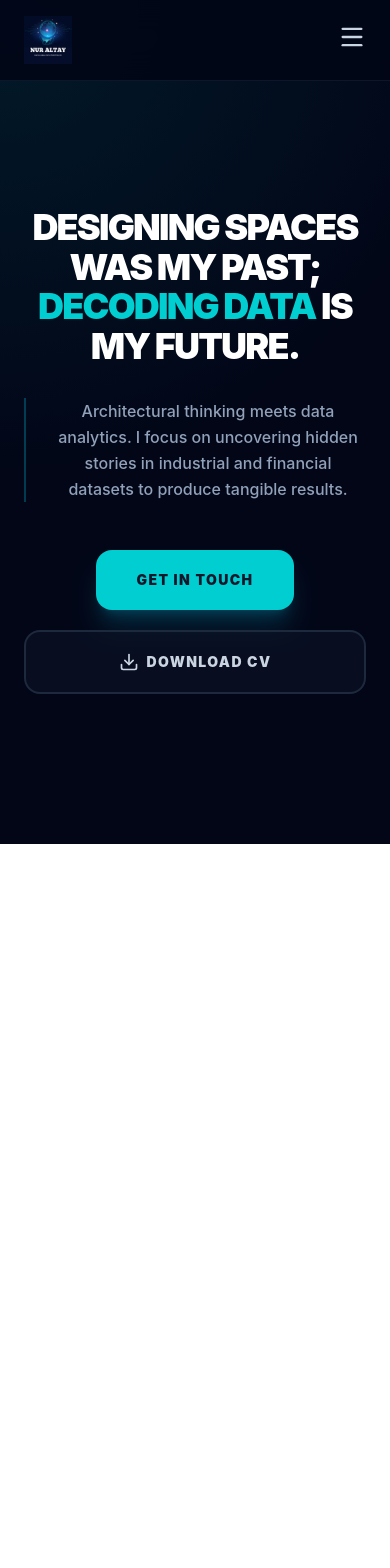
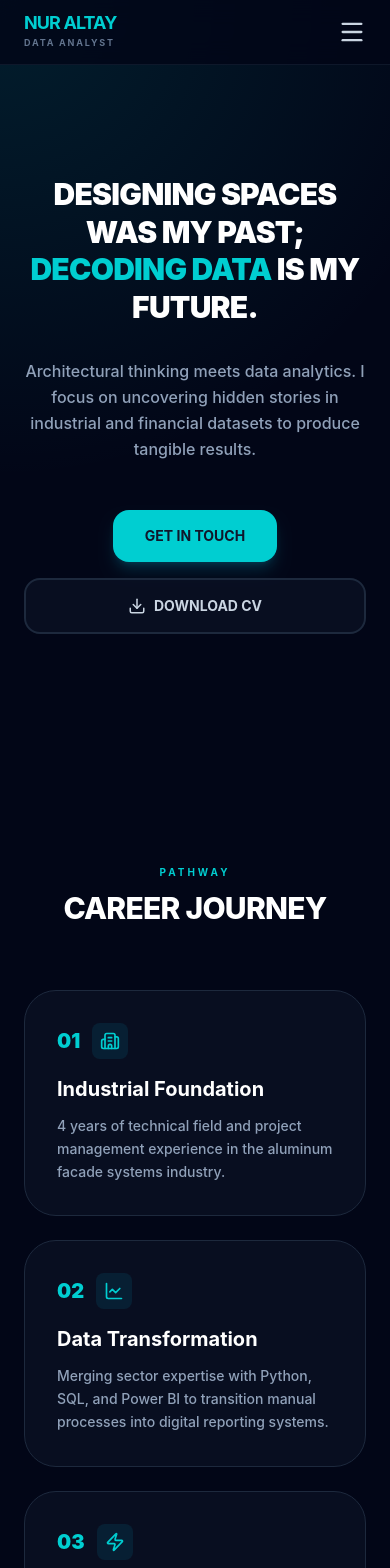
Before and after one commit to Nisanuraltay/nurportfolio, a React (Vite) app: page / in a window 390 px wide. Shown: the top 1568 px of the page. Before the commit the page ends 844 px from the top, so only its background shows below. Built offline with nearby package versions, Linux system fonts and the light colour scheme.

Commit message:
Refactor App component layout and styles
Refactor navigation and hero section layout, update styles, and enhance mobile menu functionality.

```diff
--- a/src/App.jsx
+++ b/src/App.jsx
@@ -26,8 +26,7 @@ export default function App() {
     email: "nisanuraltay07@gmail.com",
     linkedin: "https://www.linkedin.com/in/nisanuraltay",
     github: "https://github.com/Nisanuraltay/nurportfolio",
-    cvPath: "/cv.pdf",
-    logoPath: "/logo.png" //logo
+    cvPath: "/cv.pdf"
   };
 
   useEffect(() => {
@@ -47,87 +46,218 @@ export default function App() {
   const brandColor = "text-[#00ced1]";
   const brandBg = "bg-[#00ced1]";
 
+  // Mobil Menü Kapatma Yardımcısı
+  const handleNavLinkClick = () => {
+    setIsMenuOpen(false);
+  };
+
   return (
     <div className="bg-[#020617] min-h-screen text-white selection:bg-cyan-500/30 font-['Inter',_sans-serif] scroll-smooth">
 
       {/* NAVIGATION */}
-      <nav className="fixed top-0 left-0 right-0 z-[100] bg-[#020617]/90 backdrop-blur-lg border-b border-slate-800/50">
-        <div className="max-w-6xl mx-auto px-6 h-20 flex items-center justify-between">
-
-          {/* LOGO ALANI */}
-          <div
-            className="flex items-center gap-3 cursor-pointer group"
-            onClick={() => window.scrollTo({top: 0, behavior: 'smooth'})}
-          >
-            <img
-              src={personalInfo.logoPath}
-              alt="Logo"
-              className="h-12 w-auto object-contain group-hover:scale-105 transition-transform"
-            />
-            <div className="hidden sm:block">
-              <div className={`text-sm font-black ${brandColor} tracking-tighter uppercase leading-none`}>
-                {personalInfo.name}
-              </div>
-              <div className="text-[8px] text-slate-500 font-bold uppercase tracking-[0.2em] mt-1">
-                {personalInfo.title}
-              </div>
+      <nav className="fixed top-0 left-0 right-0 z-[100] bg-[#020617]/80 backdrop-blur-md border-b border-slate-800/50">
+        <div className="max-w-6xl mx-auto px-6 h-16 flex items-center justify-between">
+          <div className="cursor-pointer group" onClick={() => window.scrollTo({top: 0, behavior: 'smooth'})}>
+            <div className={`text-lg font-bold ${brandColor} tracking-tighter uppercase leading-none`}>
+              {personalInfo.name}
+            </div>
+            <div className="text-[9px] text-slate-500 font-bold uppercase tracking-[0.2em] mt-1">
+              {personalInfo.title}
             </div>
           </div>
 
-          {/* MENU ALANI (Görsel 1'deki gibi sadece 3 ana başlık) */}
-          <div className="hidden md:flex items-center gap-10">
-            <a href="#about" className="text-slate-400 hover:text-[#00ced1] transition-colors text-xs font-bold uppercase tracking-[0.2em]">Pathway</a>
-            <a href="#skills" className="text-slate-400 hover:text-[#00ced1] transition-colors text-xs font-bold uppercase tracking-[0.2em]">Skills</a>
-            <a href="#projects" className="text-slate-400 hover:text-[#00ced1] transition-colors text-xs font-bold uppercase tracking-[0.2em]">Projects</a>
+          {/* Masaüstü Menü */}
+          <div className="hidden md:flex items-center gap-8">
+            <a href="#about" className="text-slate-400 hover:text-white transition-colors text-xs font-bold uppercase tracking-wider">Pathway</a>
+            <a href="#skills" className="text-slate-400 hover:text-white transition-colors text-xs font-bold uppercase tracking-wider">Skills</a>
+            <a href="#projects" className="text-slate-400 hover:text-white transition-colors text-xs font-bold uppercase tracking-wider">Projects</a>
+            <a href="#contact" className={`${brandBg} text-slate-900 px-5 py-2 rounded-xl font-bold text-xs transition-all active:scale-95 uppercase`}>Get In Touch</a>
           </div>
 
-          {/* MOBİL BUTON */}
-          <div className="md:hidden">
-            <button onClick={() => setIsMenuOpen(!isMenuOpen)} className="text-slate-300 hover:text-[#00ced1] transition-colors">
+          {/* Mobil Menü Butonu */}
+          <div className="md:hidden flex items-center">
+            <button onClick={() => setIsMenuOpen(!isMenuOpen)} className="text-slate-300 hover:text-white z-50 transition-colors">
               {isMenuOpen ? <X size={28} /> : <Menu size={28} />}
             </button>
           </div>
         </div>
 
         {/* MOBİL MENÜ OVERLAY */}
-        <div className={`fixed inset-0 bg-[#020617] z-40 flex flex-col items-center justify-center gap-10 transition-all duration-500 md:hidden ${isMenuOpen ? 'opacity-100 visible' : 'opacity-0 invisible'}`}>
-          <a href="#about" onClick={() => setIsMenuOpen(false)} className="text-xl font-bold uppercase tracking-[0.3em] hover:text-[#00ced1]">Pathway</a>
-          <a href="#skills" onClick={() => setIsMenuOpen(false)} className="text-xl font-bold uppercase tracking-[0.3em] hover:text-[#00ced1]">Skills</a>
-          <a href="#projects" onClick={() => setIsMenuOpen(false)} className="text-xl font-bold uppercase tracking-[0.3em] hover:text-[#00ced1]">Projects</a>
-          <button onClick={() => { setIsMenuOpen(false); window.location.href='#contact'; }} className={`${brandBg} text-slate-900 px-8 py-3 rounded-full font-black text-xs uppercase`}>Contact Me</button>
+        <div className={`fixed inset-0 bg-[#020617] z-40 flex flex-col items-center justify-center gap-8 transition-transform duration-300 ease-in-out md:hidden ${isMenuOpen ? 'translate-x-0' : 'translate-x-full'}`}>
+          <a href="#about" onClick={handleNavLinkClick} className="text-2xl font-black uppercase tracking-widest hover:text-[#00ced1]">Pathway</a>
+          <a href="#skills" onClick={handleNavLinkClick} className="text-2xl font-black uppercase tracking-widest hover:text-[#00ced1]">Skills</a>
+          <a href="#projects" onClick={handleNavLinkClick} className="text-2xl font-black uppercase tracking-widest hover:text-[#00ced1]">Projects</a>
+          <a href="#contact" onClick={handleNavLinkClick} className={`${brandBg} text-slate-900 px-8 py-4 rounded-2xl font-black text-sm uppercase`}>Get In Touch</a>
         </div>
       </nav>
 
       {/* HERO SECTION */}
-      <section className="relative pt-52 pb-32 px-6 text-center overflow-hidden">
+      <section className="relative pt-44 pb-32 px-6 text-center overflow-hidden">
         <div
-          className="pointer-events-none absolute inset-0 z-0"
-          style={{ background: `radial-gradient(600px at ${mousePos.x}px ${mousePos.y}px, rgba(0, 206, 209, 0.1), transparent 80%)` }}
+          className="pointer-events-none absolute inset-0 z-0 transition-opacity duration-300"
+          style={{ background: `radial-gradient(600px at ${mousePos.x}px ${mousePos.y}px, rgba(0, 206, 209, 0.12), transparent 80%)` }}
         />
         <div className="max-w-4xl mx-auto relative z-10">
-          <h1 className="text-4xl md:text-6xl font-black mb-8 tracking-tighter leading-[1.1] uppercase">
+          <h1 className="text-3xl md:text-5xl font-black mb-8 tracking-tight leading-tight uppercase">
             Designing spaces was my past; <br />
             <span className={brandColor}>decoding data</span> is my future.
           </h1>
-          <p className="text-slate-400 text-base md:text-xl max-w-2xl mx-auto leading-relaxed mb-12 font-medium border-l-2 border-cyan-500/30 pl-6">
+          <p className="text-slate-400 text-base md:text-lg max-w-2xl mx-auto leading-relaxed mb-12 font-medium">
             Architectural thinking meets data analytics. I focus on uncovering hidden stories in industrial and financial datasets to produce tangible results.
           </p>
 
-          <div className="flex flex-wrap justify-center gap-5">
-            <a href="#contact" className={`${brandBg} text-slate-900 px-10 py-5 rounded-2xl font-black text-sm transition-all shadow-xl shadow-cyan-500/20 hover:scale-105 active:scale-95 uppercase tracking-widest`}>
+          <div className="flex flex-wrap justify-center gap-4">
+            <a href="#contact" className={`${brandBg} text-slate-900 px-8 py-4 rounded-2xl font-bold text-sm transition-all shadow-lg shadow-cyan-500/20 active:scale-95 uppercase`}>
               Get In Touch
             </a>
             <a
               href={personalInfo.cvPath}
               download
-              className="w-full md:w-auto bg-slate-900/50 border-2 border-slate-800 hover:border-[#00ced1]/50 text-slate-300 px-10 py-5 rounded-2xl font-black text-sm transition-all active:scale-95 uppercase flex items-center justify-center gap-2 tracking-widest"
+              className="w-full md:w-auto bg-slate-900/50 border-2 border-slate-800 hover:border-slate-600 text-slate-300 px-8 py-4 rounded-2xl font-bold text-sm transition-all active:scale-95 uppercase flex items-center justify-center gap-2"
             >
-              <Download size={20} /> Download CV
+              <Download size={18} /> Download CV
             </a>
           </div>
         </div>
       </section>
 
+      {/* CAREER JOURNEY */}
+      <section id="about" className="py-24 px-6 relative bg-[#020617] scroll-mt-20">
+        <div className="max-w-6xl mx-auto">
+          <div className="text-center mb-16">
+            <span className={`text-[10px] font-bold uppercase tracking-[0.3em] ${brandColor}`}>PATHWAY</span>
+            <h2 className="text-3xl font-extrabold mt-2 tracking-tight uppercase">Career Journey</h2>
+          </div>
+          <div className="grid grid-cols-1 md:grid-cols-3 gap-6">
+            {[
+              { id: "01", title: "Industrial Foundation", desc: "4 years of technical field and project management experience in the aluminum facade systems industry.", icon: <Building2 size={20} /> },
+              { id: "02", title: "Data Transformation", desc: "Merging sector expertise with Python, SQL, and Power BI to transition manual processes into digital reporting systems.", icon: <LineChart size={20} /> },
+              { id: "03", title: "Sustainability & Insight", desc: "Focusing on driving strategic decision-making through energy efficiency analysis and cross-functional data coordination.", icon: <Zap size={20} /> }
+            ].map((step, i) => (
+              <div key={i} className="bg-[#0f172a]/50 p-8 rounded-[2rem] border border-slate-800 hover:border-cyan-500/30 transition-all group">
+                <div className="flex items-center gap-3 mb-4">
+                  <span className={`text-xl font-black ${brandColor}`}>{step.id}</span>
+                  <div className="bg-cyan-500/10 p-2 rounded-lg text-[#00ced1] group-hover:scale-110 transition-transform">{step.icon}</div>
+                </div>
+                <h3 className="text-xl font-bold mb-3">{step.title}</h3>
+                <p className="text-slate-400 text-sm leading-relaxed font-medium">{step.desc}</p>
+              </div>
+            ))}
+          </div>
+        </div>
+      </section>
+
+      {/* SKILLS */}
+      <section id="skills" className="py-24 px-6 bg-[#030a1c]/30 scroll-mt-20">
+        <div className="max-w-5xl mx-auto text-center">
+          <span className={`text-[10px] font-bold uppercase tracking-[0.3em] ${brandColor}`}>SKILLS</span>
+          <h2 className="text-3xl md:text-4xl font-extrabold mb-4 tracking-tight mt-2 uppercase">Tools & Technologies</h2>
+          <div className="grid grid-cols-1 md:grid-cols-2 gap-5 text-left mt-12">
+            {[
+              { title: "Data Visualization", icon: <BarChart3 size={20} />, skills: ["Power BI", "Tableau", "Looker Studio"] },
+              { title: "SQL & Databases", icon: <Database size={20} />, skills: ["PostgreSQL", "BigQuery", "MySQL"] },
+              { title: "Programming", icon: <Code2 size={20} />, skills: ["Python", "Pandas", "NumPy", "Streamlit"] },
+              { title: "Domain Expertise", icon: <Building2 size={20} />, skills: ["AEC Industry", "Manufacturing", "Supply Chain"] }
+            ].map((cat, i) => (
+              <div key={i} className="bg-[#0f172a]/40 p-6 rounded-[1.8rem] border border-slate-800/50 hover:border-cyan-500/30 transition-all group">
+                <div className="flex items-center gap-3 mb-4">
+                  <div className={`${brandColor} bg-cyan-500/10 p-2.5 rounded-xl`}>{cat.icon}</div>
+                  <h3 className="text-base font-bold text-slate-100">{cat.title}</h3>
+                </div>
+                <div className="flex flex-wrap gap-1.5">
+                  {cat.skills.map((skill) => (
+                    <span key={skill} className="px-3 py-1 bg-slate-800/60 text-slate-400 text-[10px] font-bold rounded-full border border-slate-700/30 uppercase tracking-tight">
+                      {skill}
+                    </span>
+                  ))}
+                </div>
+              </div>
+            ))}
+          </div>
+        </div>
+      </section>
+
+      {/* PROJECTS SECTION */}
+      <section id="projects" className="py-24 px-6 bg-[#020617] scroll-mt-20">
+        <div className="max-w-6xl mx-auto">
+          <div className="text-center mb-16">
+            <span className={`text-[10px] font-bold uppercase tracking-[0.3em] ${brandColor}`}>PORTFOLIO</span>
+            <h2 className="text-3xl md:text-4xl font-extrabold mt-2 tracking-tight uppercase">Featured Projects</h2>
+          </div>
+          <div className="grid grid-cols-1 md:grid-cols-3 gap-8">
+            {[
+              {
+                title: "Manufacturing Energy Efficiency",
+                desc: "Analysis of energy consumption trends in production lines to support sustainability reporting.",
+                tags: ["Python", "Sustainability", "ETL"],
+                img: "https://images.unsplash.com/photo-1513828583688-c52646db42da?q=80&w=800",
+                github: "https://github.com/Nisanuraltay/",
+                demo: "#"
+              },
+              {
+                title: "Supply Chain Performance",
+                desc: "A comprehensive analysis of supply chain dynamics including inventory and lead times.",
+                tags: ["SQL", "Power BI", "Python"],
+                img: "https://images.unsplash.com/photo-1586528116311-ad8dd3c8310d?q=80&w=800",
+                github: "https://github.com/Nisanuraltay/",
+                demo: "#"
+              },
+              {
+                title: "Reddit Finance & ML Prediction",
+                desc: "Data mining and EDA of investment communities using BigQuery and Streamlit.",
+                tags: ["BigQuery", "ML", "Streamlit"],
+                img: "https://images.unsplash.com/photo-1611974717482-58fce4766d33?q=80&w=800",
+                github: "https://github.com/Nisanuraltay/reddit_finance_post_analyzer",
+                demo: "https://redditfinancepostanalyzer-5mfm2rzneimsv8pwaa9rpt.streamlit.app/"
+              }
+            ].map((proj, i) => (
+              <div key={i} className="bg-[#0f172a]/50 rounded-[2rem] overflow-hidden border border-slate-800 hover:border-cyan-500/30 transition-all group">
+                <div className="h-48 overflow-hidden relative">
+                  <img src={proj.img} alt={proj.title} className="w-full h-full object-cover group-hover:scale-105 transition-transform duration-500" />
+                </div>
+                <div className="p-7">
+                  <h3 className="text-lg font-bold mb-3 group-hover:text-[#00ced1] transition-colors">{proj.title}</h3>
+                  <p className="text-slate-400 text-xs leading-relaxed mb-6 font-medium">{proj.desc}</p>
+                  <div className="flex flex-wrap gap-2 mb-6">
+                    {proj.tags.map(t => <span key={t} className="px-3 py-1 bg-cyan-500/10 text-[#00ced1] text-[9px] font-bold rounded-lg uppercase tracking-widest">{t}</span>)}
+                  </div>
+                  <div className="flex gap-4 pt-4 border-t border-slate-800/30">
+                    <a href={proj.github} target="_blank" rel="noopener noreferrer" className="text-[10px] font-bold text-slate-400 hover:text-white flex items-center gap-1.5 uppercase tracking-widest"><Github size={14} /> Code</a>
+                    {proj.demo !== "#" && (
+                      <a href={proj.demo} target="_blank" rel="noopener noreferrer" className="text-[10px] font-bold text-slate-400 hover:text-white flex items-center gap-1.5 uppercase tracking-widest"><ExternalLink size={14} /> Demo</a>
+                    )}
+                  </div>
+                </div>
+              </div>
+            ))}
+          </div>
+        </div>
+      </section>
+
+      {/* CONTACT */}
+      <section id="contact" className="py-32 px-6 text-center scroll-mt-20">
+        <div className="max-w-3xl mx-auto relative">
+          {copied && (
+            <div className="absolute -top-12 left-1/2 -translate-x-1/2 bg-[#00ced1] text-slate-900 px-4 py-2 rounded-xl text-xs font-bold shadow-lg animate-bounce">
+              Email Address Copied!
+            </div>
+          )}
+          <span className={`text-[10px] font-bold uppercase tracking-[0.4em] ${brandColor} mb-4 block`}>CONTACT</span>
+          <h2 className="text-4xl md:text-5xl font-black mb-8 tracking-tight uppercase">Let's Work Together</h2>
+          <div className="flex flex-col md:flex-row items-center justify-center gap-4 mb-12">
+            <button onClick={copyToClipboard} className="w-full md:w-64 h-16 bg-[#00ced1] text-slate-900 rounded-2xl flex items-center justify-center gap-3 font-bold text-lg hover:shadow-lg hover:shadow-cyan-500/20 transition-all active:scale-95 shadow-xl">
+              <Mail size={22} strokeWidth={2.5} /> Email Me
+            </button>
+            <a href={personalInfo.linkedin} target="_blank" rel="noopener noreferrer" className="w-full md:w-64 h-16 bg-transparent border-2 border-slate-700 hover:border-cyan-500/50 rounded-2xl flex items-center justify-center gap-3 font-bold text-lg transition-all active:scale-95">
+              <Linkedin size={22} strokeWidth={2.5} /> LinkedIn ↗
+            </a>
+          </div>
+        </div>
+      </section>
+
+      <footer className="py-12 border-t border-slate-900 px-6 text-center">
+        <p className="text-slate-600 text-[10px] uppercase tracking-[0.4em] font-bold">© 2026 {personalInfo.name} • BASED IN TURKEY</p>
+      </footer>
     </div>
   );
 }
```
